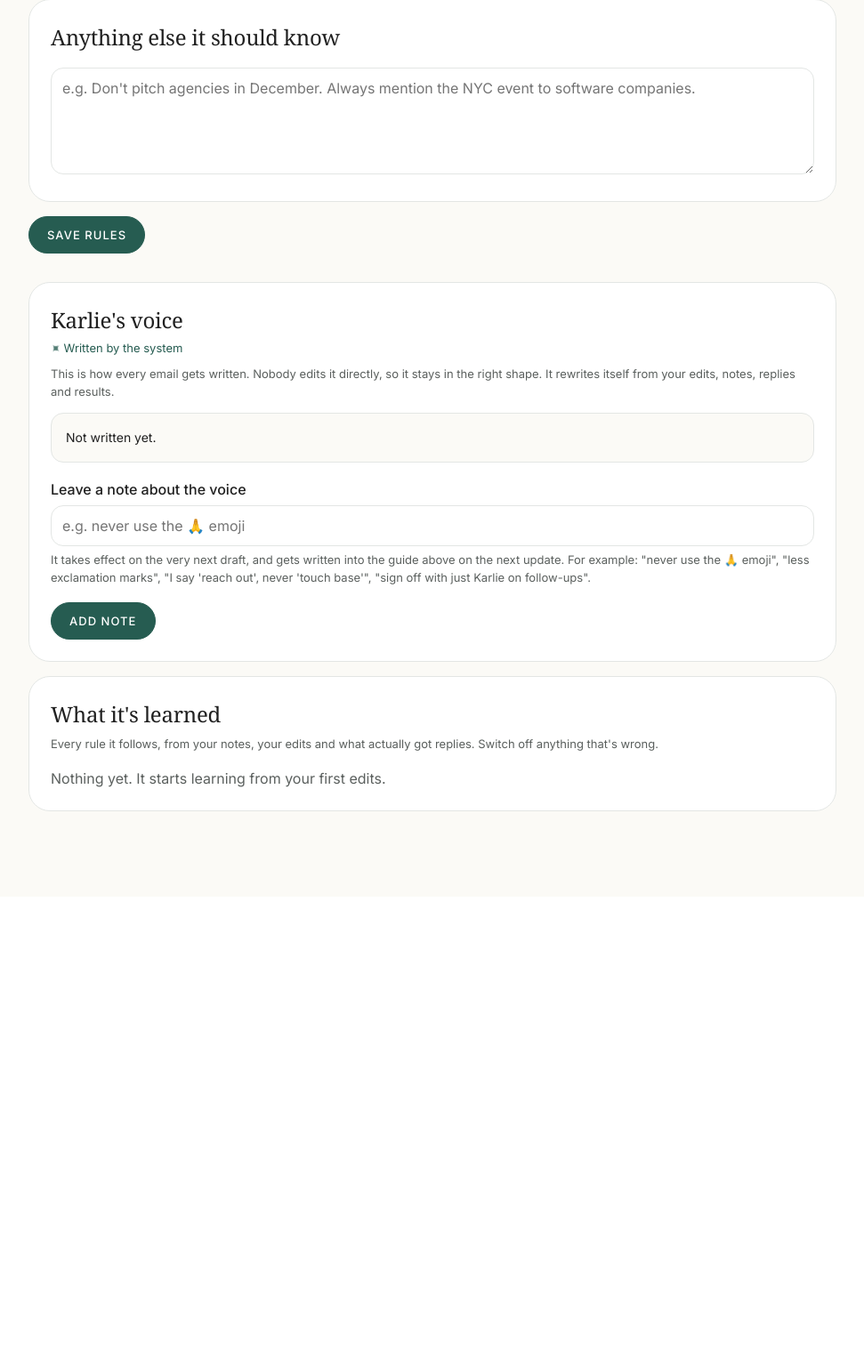
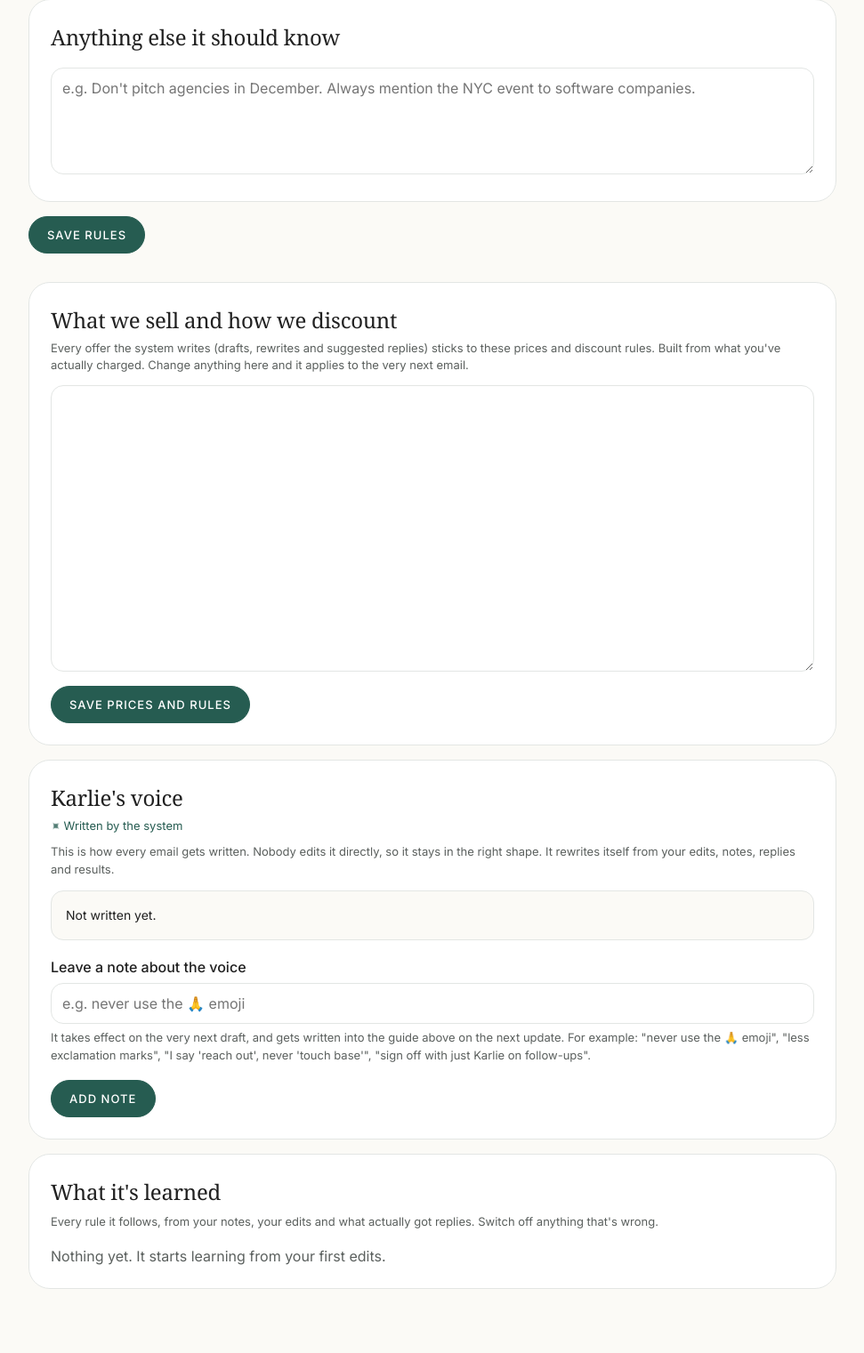
Before and after one commit to dannyzeemedia/w6-pings, a Flask app: page /rules in a window 1280 px wide. Shown: the part 1974-3495 px from the top of the page at 89% size, without its empty margins (154-1125 px from the left). Before the commit the page ends 2886 px from the top, so only its background shows below. Run offline with Flask 3, Linux system fonts and the light colour scheme; the visitor is signed in with stand-in values (Sample User, id 1); some libraries are stand-ins or nearby versions; some web fonts are replaced.

Commit message:
Tidy email text (unwrap, no extra blank lines), full snippets, offer rulebook on Rules page
Co-Authored-By: Claude Opus 5.5 (1M context) <noreply@anthropic.com>
Claude-Session: https://claude.ai/code/session_013dnwiwW5gHpNcSwqxTwcTZ

```diff
--- a/app.py
+++ b/app.py
@@ -533,6 +533,17 @@ def rules():
     return render_template("rules.html", s=s["fields"], days=DAYS, zones=ZONES, modes=MODES, lessons=lessons)
 
 
+@app.post("/offers")
+@login_required
+def offers_save():
+    text = request.form.get("offers", "").strip()
+    if text:
+        s = at.settings()
+        at.update("settings", s["id"], {"Offer Rules": text})
+        flash("Saved. Every new draft, rewrite and suggested reply follows these prices and rules from now on.")
+    return redirect(url_for("rules") + "#offers")
+
+
 @app.post("/voice/note")
 @login_required
 def voice_note():
--- a/engine.py
+++ b/engine.py
@@ -141,7 +141,7 @@ class World:
 def log(event, direction, by, email="", partner=None, sale=None, contact=None, draft=None, summary="", snippet="",
         msg_id="", thread_id="", at_time=None, handled=None, reviewed=None):
     f = {"Event": event, "Direction": direction, "By": by, "Email": email or None, "Summary": summary[:250],
-         "Snippet": snippet[:1500], "Gmail Message ID": msg_id, "Gmail Thread ID": thread_id,
+         "Snippet": snippet[:10000], "Gmail Message ID": msg_id, "Gmail Thread ID": thread_id,
          "At": iso(at_time or now())}
     for k, v in (("Partner", partner), ("Sale", sale), ("Contact", contact), ("Draft", draft)):
         if v:
@@ -476,7 +476,8 @@ def summaries_queue():
     if not out:
         return {"items": []}
     lessons = [l["fields"].get("Lesson") for l in at.list_records("lessons", "{Active}", fields=["Lesson"])]
-    return {"items": out, "voice": (w or World()).s.get("Karlie's Voice"), "lessons": lessons, "calendar": _calendar()}
+    ws = (w or World()).s
+    return {"items": out, "voice": ws.get("Karlie's Voice"), "offer_rules": ws.get("Offer Rules"), "lessons": lessons, "calendar": _calendar()}
 
 
 # ---------------------------------------------------------------- on-the-fly rewrites
@@ -493,7 +494,7 @@ def remix_queue():
         return {"items": [], "more_requested": int(w.s.get("More Drafts Requested") or 0),
                 "ping_requests": bool((w.s.get("Ping Requests") or "").strip())}
     lessons = [l["fields"].get("Lesson") for l in at.list_records("lessons", "{Active}", fields=["Lesson"])]
-    return {"items": out, "voice": w.s.get("Karlie's Voice"), "lessons": lessons,
+    return {"items": out, "voice": w.s.get("Karlie's Voice"), "offer_rules": w.s.get("Offer Rules"), "lessons": lessons,
             "more_requested": int(w.s.get("More Drafts Requested") or 0),
             "ping_requests": bool((w.s.get("Ping Requests") or "").strip())}
 
@@ -749,7 +750,7 @@ def context(max_new=None, more=0, requests_only=False):
     weekly = not s.get("Voice Updated At") or now() - pts(s["Voice Updated At"]) > dt.timedelta(days=7)
     return {"now": iso(now()), "settings": {k: v for k, v in s.items() if k not in ("Karlie's Voice", "Gmail History ID")},
             "voice": s.get("Karlie's Voice"), "lessons": lessons, "events_to_review": events, "decisions_to_learn": decided,
-            "work": work, "requests": asks, "voice_rewrite_due": weekly and not requests_only, "calendar": _calendar(),
+            "work": work, "requests": asks, "offer_rules": s.get("Offer Rules"), "voice_rewrite_due": weekly and not requests_only, "calendar": _calendar(),
             "results": results_summary() if weekly else None,
             "pending_voice_notes": [{"id": l["id"], "note": l["fields"].get("Lesson")} for l in
                                     at.list_records("lessons", "AND({Active}, NOT({Folded Into Voice}))")]}
--- a/gmail.py
+++ b/gmail.py
@@ -39,10 +39,33 @@ def _body(p):
 _QUOTE = re.compile(r"\n(On .{5,200}wrote:|-{2,} ?Original Message|From: .+\nSent: )", re.S)
 
 
+_LIST = re.compile(r"^\s*(?:[-*•–]|\d+[.)]|[a-z][.)])\s")
+
+
+def tidy(t):
+    """Readable email text: undo plain-text hard wraps (~76 chars), one blank line between paragraphs, no stray spaces."""
+    t = t.replace("\r\n", "\n").replace("\r", "\n").replace("\u00a0", " ").replace("\u200b", "").replace("\u200c", "").replace("\ufeff", "")
+    lines = [re.sub(r"[ \t]+", " ", l).strip() for l in t.split("\n")]
+    out, last_raw = [], ""
+    for l in lines:
+        prev = out[-1] if out else ""
+        # join when the previous RAW line looks hard-wrapped (55-80 chars) and this one continues the paragraph
+        joinable = (prev and l and 55 <= len(last_raw) <= 80 and not last_raw.endswith(":")
+                    and not _LIST.match(l) and not _LIST.match(last_raw) and not re.match(r"^(--|—)\s*$", l))
+        if joinable:
+            out[-1] = prev + " " + l
+        else:
+            out.append(l)
+        last_raw = l
+    text = "\n".join(out)
+    text = re.sub(r"\n{3,}", "\n\n", text)
+    return text.strip()
+
+
 def _strip(t):
     m = _QUOTE.search(t)
     t = t[:m.start()] if m else t
-    return "\n".join(l for l in t.splitlines() if not l.startswith(">")).strip()
+    return tidy("\n".join(l for l in t.splitlines() if not l.startswith(">")))
 
 
 _tcache = {}
--- a/static/style.css
+++ b/static/style.css
@@ -412,3 +412,5 @@ html .turbo-progress-bar { height: 3px; background: linear-gradient(90deg, #265c
 .more-txt { margin-top: 6px; }
 
 .ask-card { padding: 16px; } .ask-wait { margin-top: 10px; font-size: 14px; color: var(--green); }
+
+.offers-text { font-size: 14px; line-height: 1.55; min-height: 320px; }
--- a/templates/rules.html
+++ b/templates/rules.html
@@ -63,7 +63,16 @@
 <button type="submit">Save rules</button>
 </form>
 
-<div class="card" id="voice" style="margin-top:32px">
+<div class="card" id="offers" style="margin-top:32px">
+  <h2>What we sell and how we discount</h2>
+  <p class="muted tiny" style="margin:4px 0 12px">Every offer the system writes (drafts, rewrites and suggested replies) sticks to these prices and discount rules. Built from what you've actually charged. Change anything here and it applies to the very next email.</p>
+  <form method="post" action="{{ url_for('offers_save') }}">
+    <textarea name="offers" class="grow offers-text">{{ s.get('Offer Rules', '') }}</textarea>
+    <button style="margin-top:10px">Save prices and rules</button>
+  </form>
+</div>
+
+<div class="card" id="voice">
   <h2>Karlie's voice</h2>
   <div class="auto-note"><span class="spark">✦</span> Written by the system</div>
   <p class="muted tiny" style="margin:0 0 14px">This is how every email gets written. Nobody edits it directly, so it stays in the right shape. It rewrites itself from your edits, notes, replies and results.{% if s.get('Voice Updated At') %} Last updated {{ s['Voice Updated At']|when }}.{% endif %}</p>
--- a/templates/yours.html
+++ b/templates/yours.html
@@ -23,7 +23,7 @@
       <div class="field"><label>{{ 'Suggested reply' if f.get('Suggested Reply') else 'Your reply' }} {% if f.get('Suggested Reply') %}<span class="muted tiny">(written in your voice, change anything)</span>{% endif %}</label>
         <textarea class="grow" name="body" placeholder="{{ 'Write it like you normally would. It goes from your inbox, in this same thread.' if not f.get('Suggested Reply') else '' }}" style="min-height:120px">{{ f.get('Suggested Reply', '') }}</textarea>
         {% if not f.get('Suggested Reply') %}<div class="hint"><span class="spin"></span> A suggested reply is being written. It usually appears within a few minutes.</div>
-        {% elif '[' in f.get('Suggested Reply') %}<div class="hint">Fill in the [bracketed] bits before you send. It left those because it doesn't know the answer.</div>{% endif %}</div>
+        {% else %}<div class="hint">It suggests real options using your prices and how you usually discount. Tweak anything before you send.</div>{% endif %}</div>
       <div class="row">
         <button>Send reply</button>
   {% elif f.get('Snippet') %}
```
